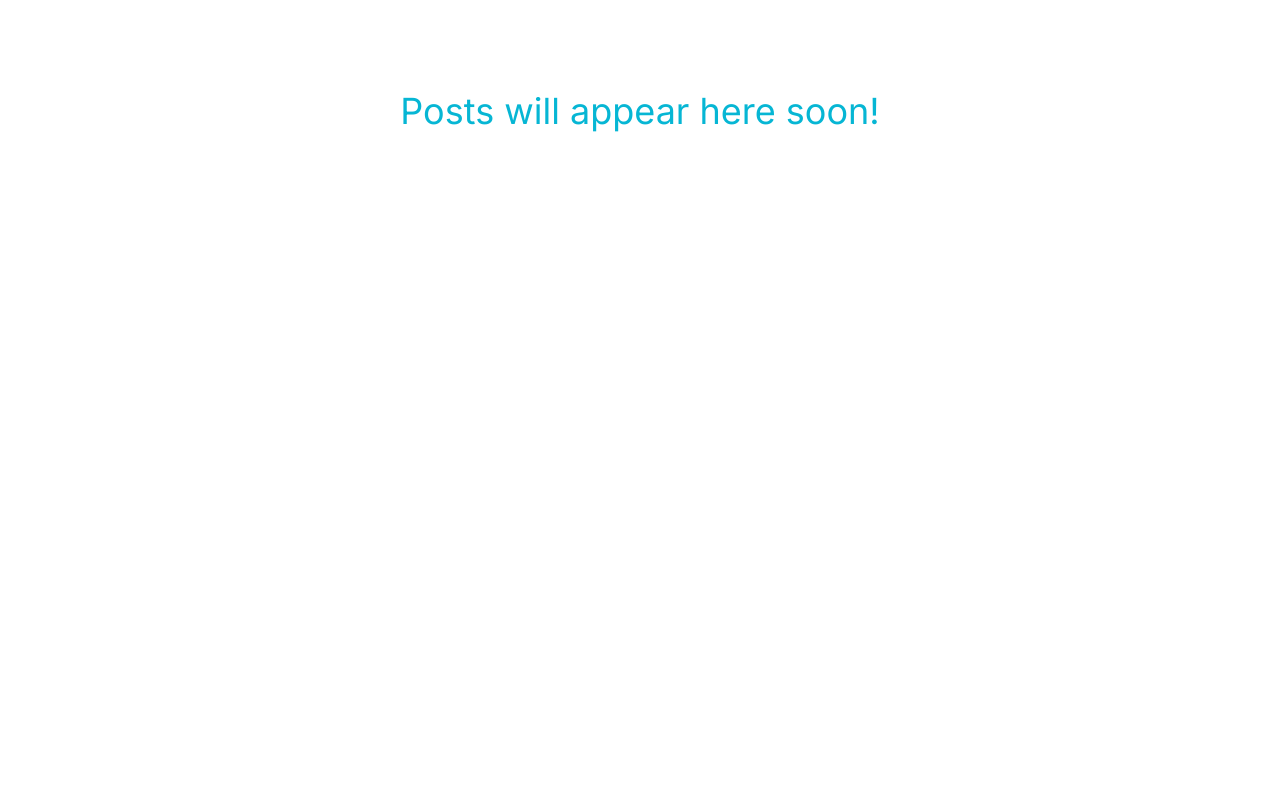
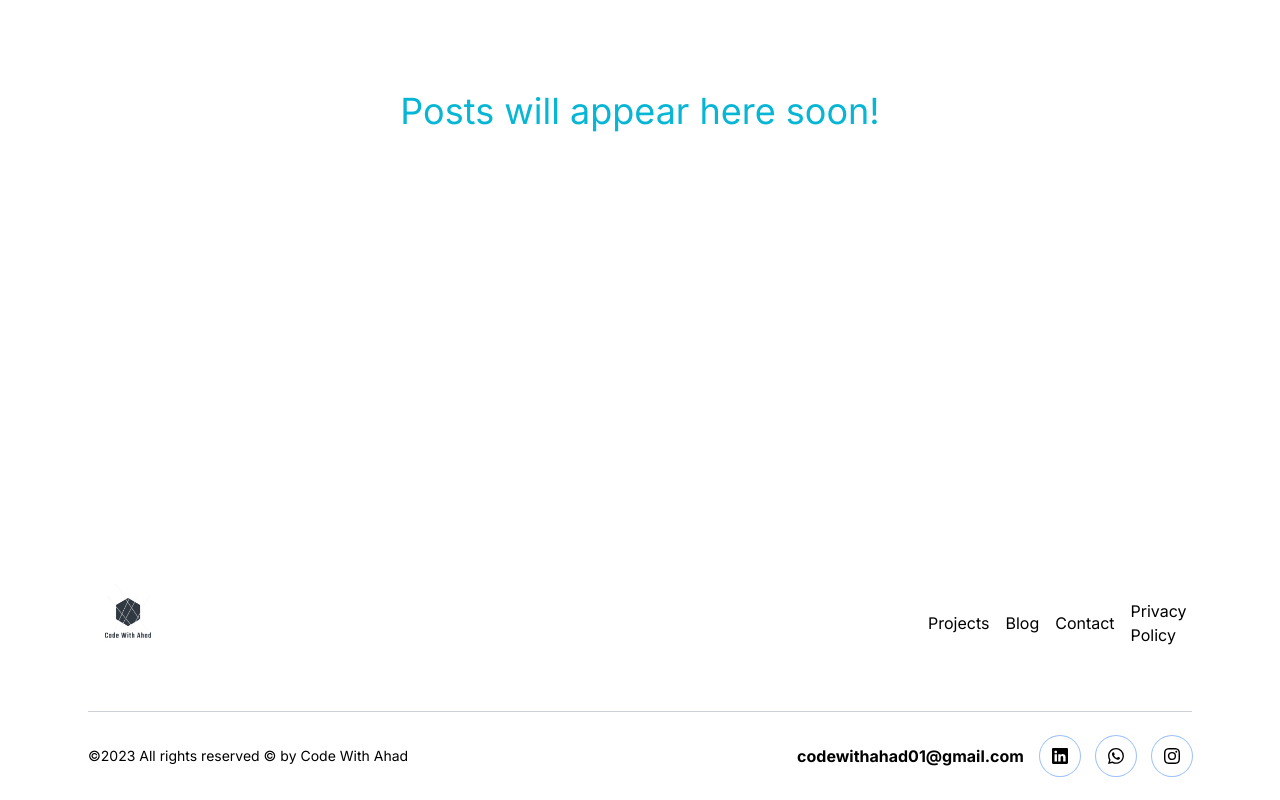
Before and after one commit to Abdulahadahmadi/codewithahad, a Next.js app: page /blog in a window 1280 px wide. Shown: the part 370-1170 px from the top of the page. Before the commit the page ends 881 px from the top, so only its background shows below. Built offline with nearby package versions, Linux system fonts and the light colour scheme.

Commit message:
add layout for blog

```diff
--- /dev/null
+++ b/app/blog/layout.tsx
@@ -0,0 +1,20 @@
+
+import { Inter } from 'next/font/google'
+import Footer from '../components/Footer'
+
+const inter = Inter({ subsets: ['latin'] })
+
+export default function RootLayout({
+  children,
+}: {
+  children: React.ReactNode
+}) {
+  return (
+    <html lang="en">
+      <body className={inter.className}>
+        {children}
+        <Footer/>
+      </body>
+    </html>
+  )
+}
```
